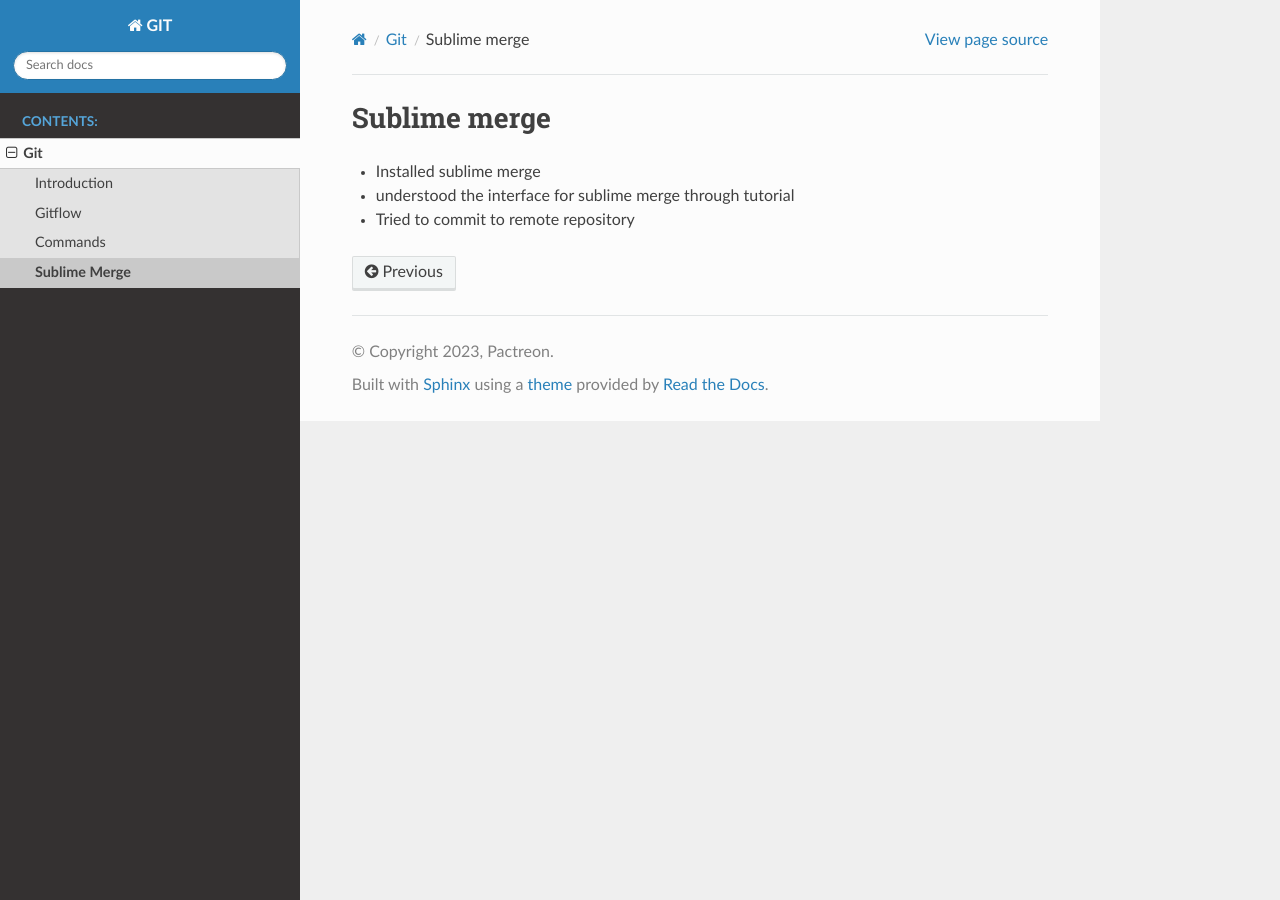
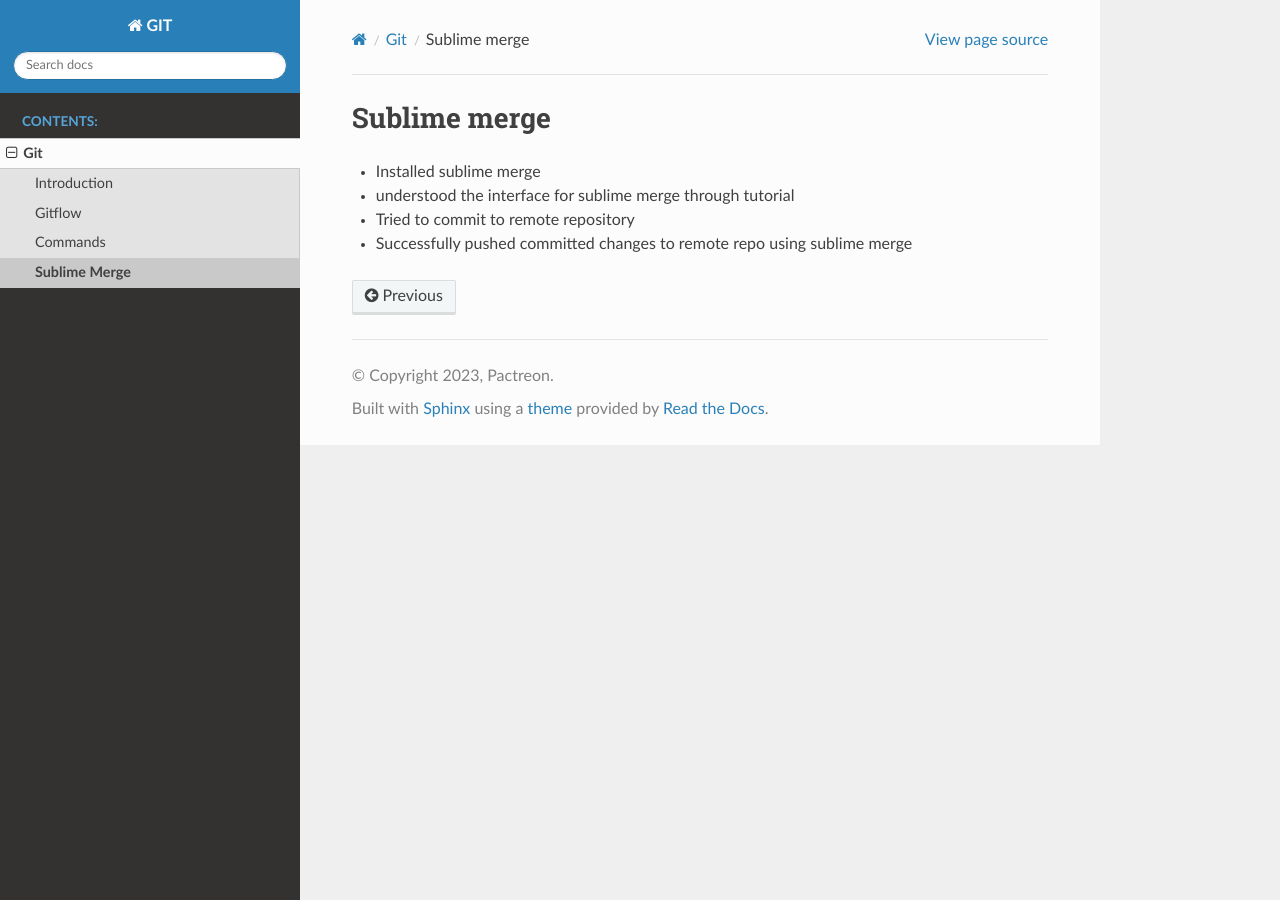
Before and after one commit to Sanjitpactreon/gitdemo, a Sphinx documentation site: the page built from source/modules/git/sublimemerge/index.rst, in a window 1280 px wide. Built offline with Sphinx 7.4.7 and the Read the Docs theme 2.0.0, drawn with Linux system fonts in a browser that asks for light colours.

Commit message:
successful commit

```diff
--- a/source/modules/git/sublimemerge/index.rst
+++ b/source/modules/git/sublimemerge/index.rst
@@ -6,3 +6,5 @@ Sublime merge
 * understood the interface for sublime merge through tutorial
 
 * Tried to commit to remote repository
+
+* Successfully pushed committed changes to remote repo using sublime merge
```
Also changed, not shown: 6 other files.
